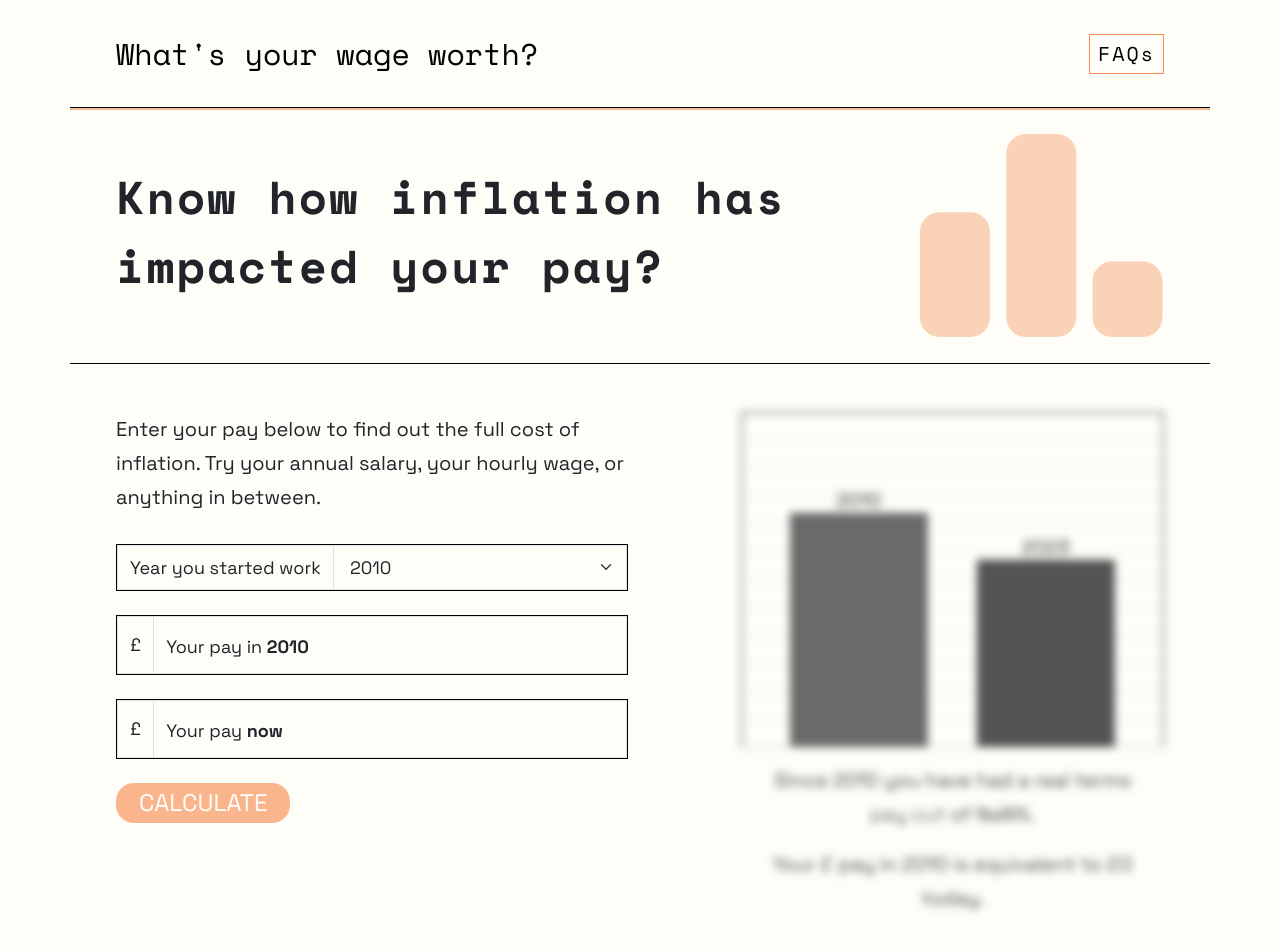
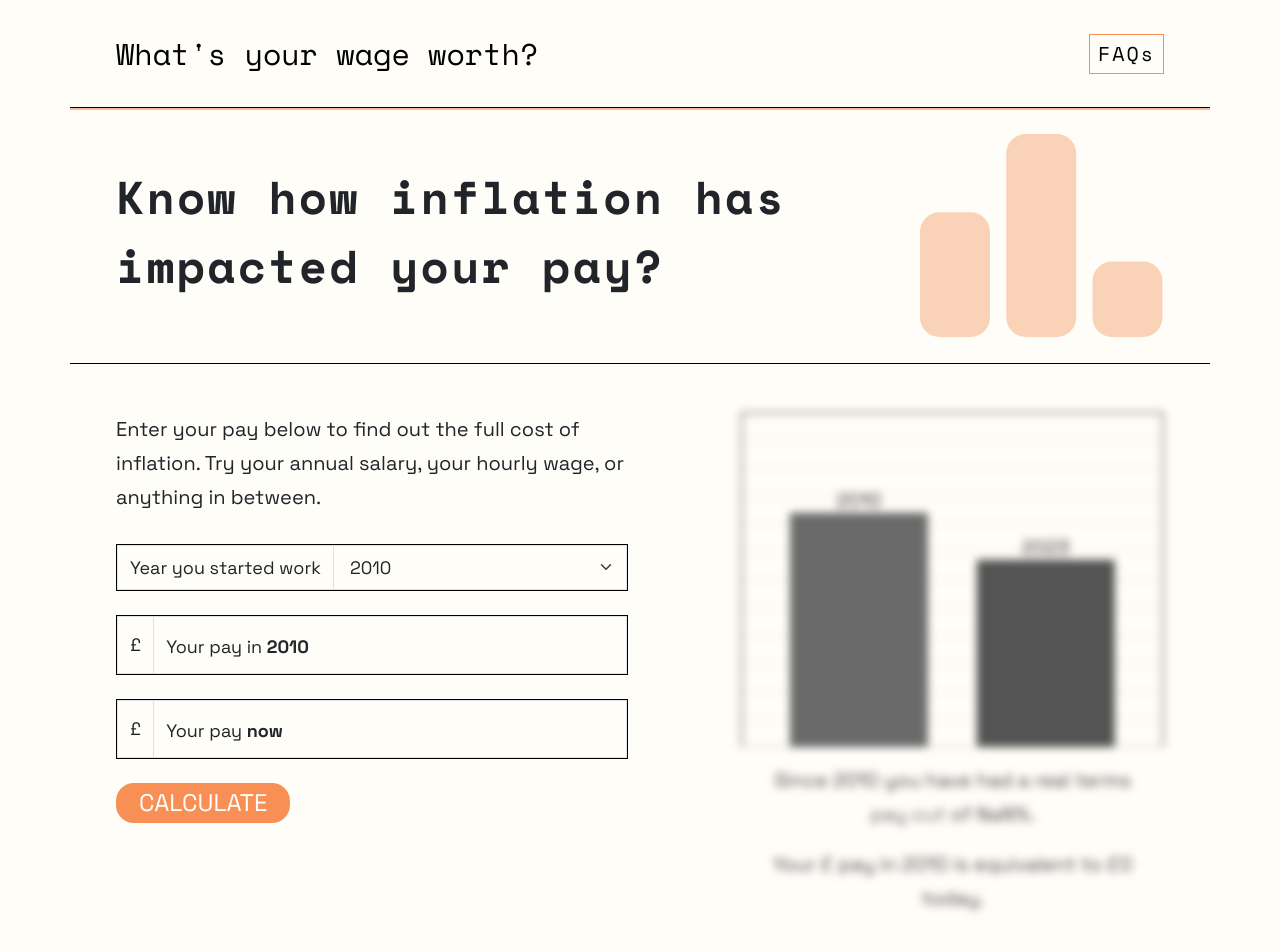
Before and after one commit to whats-your-pay-rise/whats-your-pay-rise.github.io, a React (Create React App) app: page / in a window 1280 px wide. Shown: the top 952 px of the page. Built offline with nearby package versions, Linux system fonts and the light colour scheme.

Commit message:
Add validation

```diff
--- a/src/App.jsx
+++ b/src/App.jsx
@@ -71,7 +71,7 @@ function App() {
                   setShowResults(false);
                 }}
               />
-              <button type="submit" className="btn btn-calculate btn-primary" disabled={!(provisionalCurrentPay && provisionalComparisonPay)}>CALCULATE</button>
+              <button type="submit" className="btn btn-calculate btn-primary">CALCULATE</button>
             </fieldset>
           </form>
         </div>
--- a/src/components/Input.jsx
+++ b/src/components/Input.jsx
@@ -18,6 +18,7 @@ function Input(props) {
           placeholder='placeholder'
           onChange={e => props.setValue(e.target.valueAsNumber)}
           onWheel={e => e.target.blur()}
+          required
         />
         <label htmlFor={id}>{props.label}</label>
       </div>
--- a/src/custom.scss
+++ b/src/custom.scss
@@ -328,18 +328,13 @@ footer p {
 :not(.btn-check)+.btn.btn-calculate:active {
     border-radius: 18px;
     padding: 6px 21px 6px 21px;
-    background: #C06734;
+    background: #F89055;
     border: none;
 
     @include media-breakpoint-up(md) {
       padding: 2px 23px 2px 23px;
     }
 }
-
-.btn.btn-calculate:disabled {
-    background: #F89055;
-}
-
 
 // Appearance
 
```
